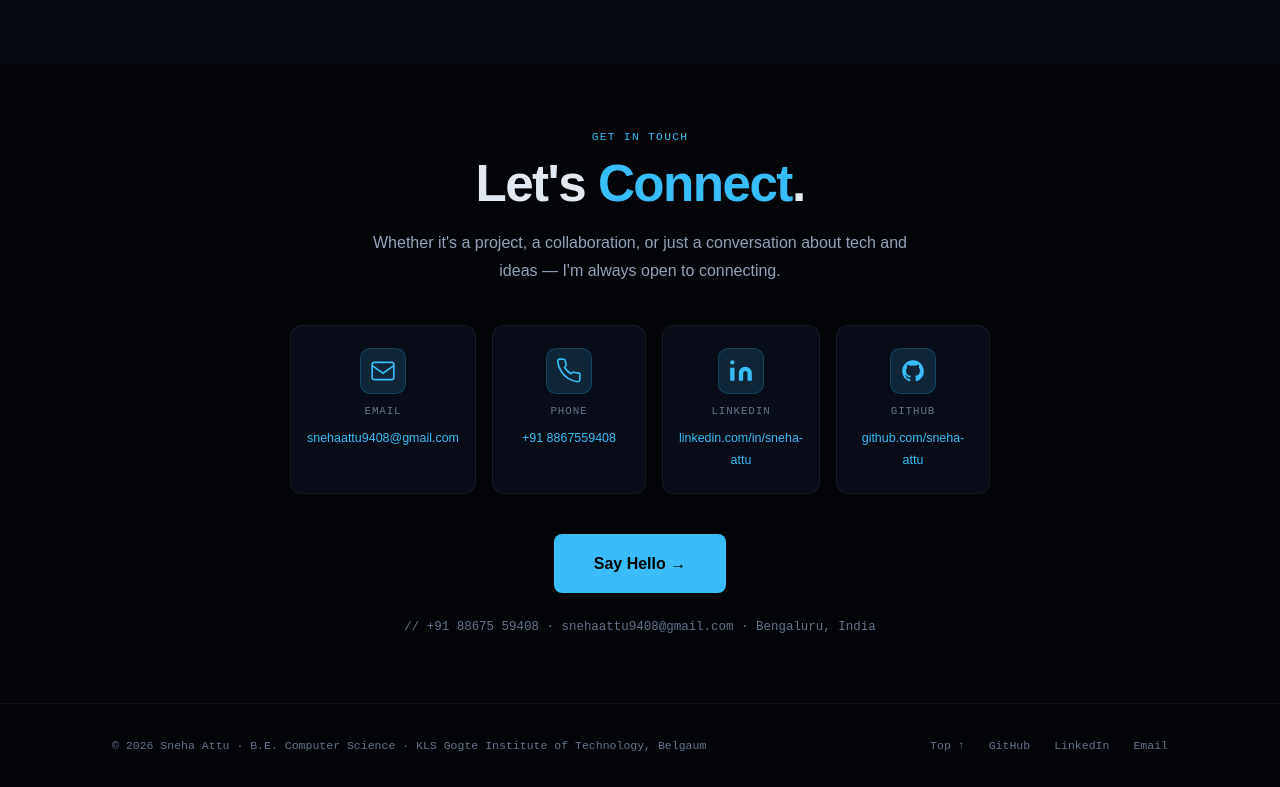
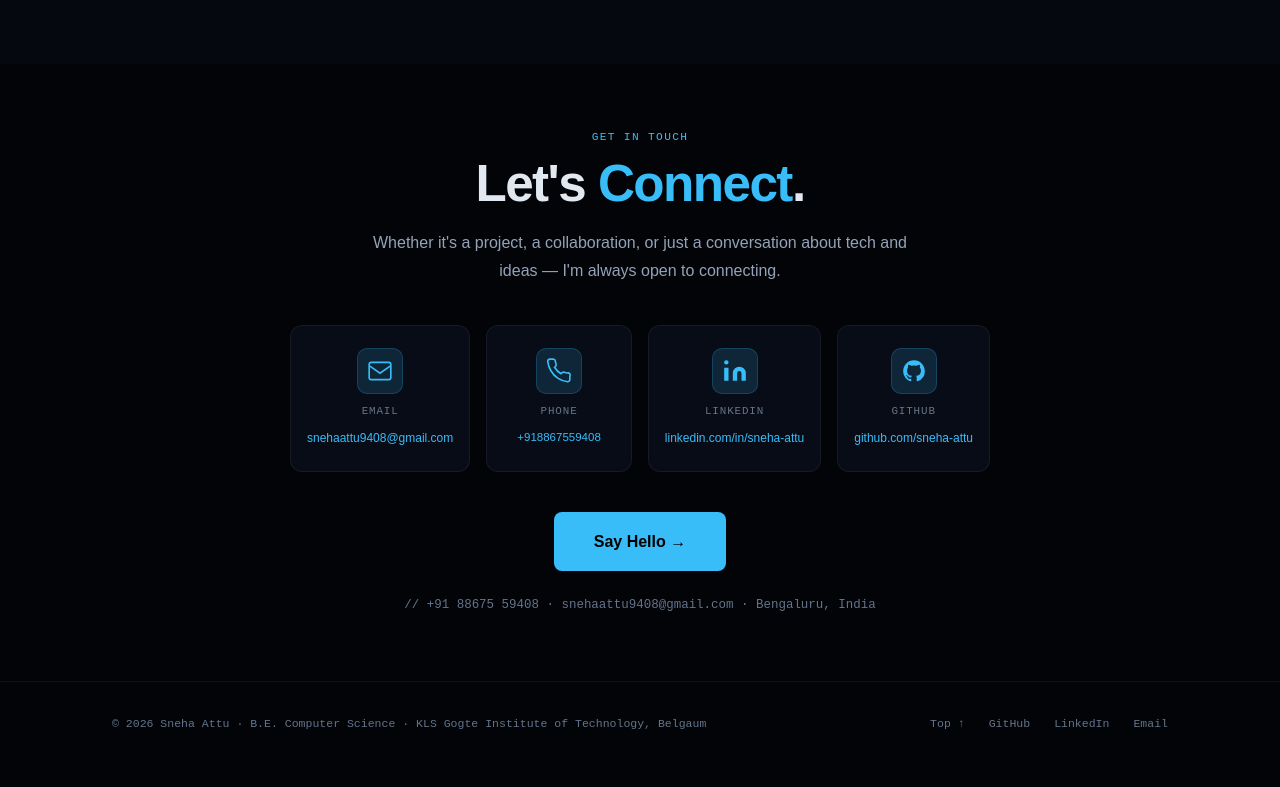
Before and after one commit to sneha-attu/Snehaattu, a React (Vite) app: page / in a window 1280 px wide. Shown: the part 9376-10163 px from the top of the page. After the commit the page ends 10141 px from the top, so only its background shows below. Built offline with nearby package versions, Linux system fonts and the light colour scheme.

Commit message:
fix: phone one line

```diff
--- a/src/App.jsx
+++ b/src/App.jsx
@@ -490,7 +490,7 @@ section{position:relative;z-index:1;scroll-margin-top:72px}
 .cc:hover{border-color:var(--border);box-shadow:0 0 30px rgba(56,189,248,.08);transform:translateY(-3px)}
 .cc-icon{display:flex;align-items:center;justify-content:center;width:46px;height:46px;background:var(--cdim);border-radius:10px;border:1px solid rgba(56,189,248,0.2);color:var(--cyan)}
 .cc-lbl{font-family:var(--mono);font-size:.68rem;color:var(--muted);text-transform:uppercase;letter-spacing:.08em}
-.cc-val{font-size:.78rem;color:var(--cyan);text-align:center}
+.cc-val{font-size:.75rem;color:var(--cyan);text-align:center;white-space:nowrap;overflow:hidden;text-overflow:ellipsis;max-width:100%}
 .ctag{font-family:var(--mono);font-size:.78rem;color:var(--muted);margin-top:1.5rem}
 
 /* FOOTER */
@@ -956,12 +956,12 @@ function Contact() {
               <span className="cc-lbl">Email</span>
               <span className="cc-val">snehaattu9408@gmail.com</span>
             </a>
-            <a href="tel:+918867559408" className="cc">
+            <a href="tel:+918867559408" className="cc" style={{overflow:"hidden"}}>
               <span className="cc-icon" style={{color:"var(--cyan)"}}>
                 <svg width="26" height="26" fill="none" stroke="currentColor" strokeWidth="1.5" viewBox="0 0 24 24"><path d="M22 16.92v3a2 2 0 0 1-2.18 2 19.79 19.79 0 0 1-8.63-3.07A19.5 19.5 0 0 1 4.69 12 19.79 19.79 0 0 1 1.62 3.38 2 2 0 0 1 3.59 1h3a2 2 0 0 1 2 1.72c.127.96.361 1.903.7 2.81a2 2 0 0 1-.45 2.11L7.91 8.56a16 16 0 0 0 6 6l.92-.92a2 2 0 0 1 2.11-.45c.907.339 1.85.573 2.81.7A2 2 0 0 1 22 16.92z"/></svg>
               </span>
               <span className="cc-lbl">Phone</span>
-              <span className="cc-val" style={{whiteSpace:"nowrap"}}>+91 8867559408</span>
+              <span className="cc-val" style={{whiteSpace:"nowrap",fontSize:".72rem",letterSpacing:"0"}}>+918867559408</span>
             </a>
             <a href="https://www.linkedin.com/in/sneha-attu/" target="_blank" rel="noreferrer" className="cc">
               <span className="cc-icon" style={{color:"var(--cyan)"}}>
```
